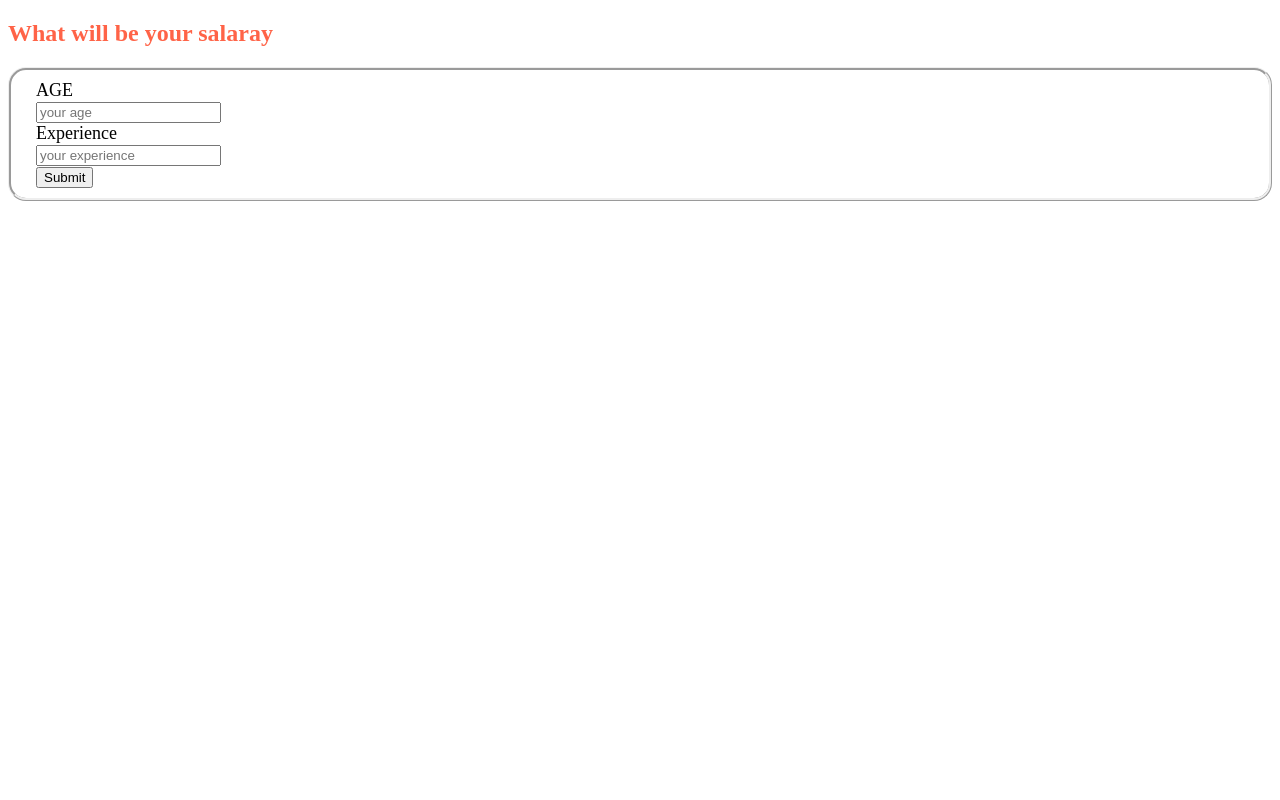
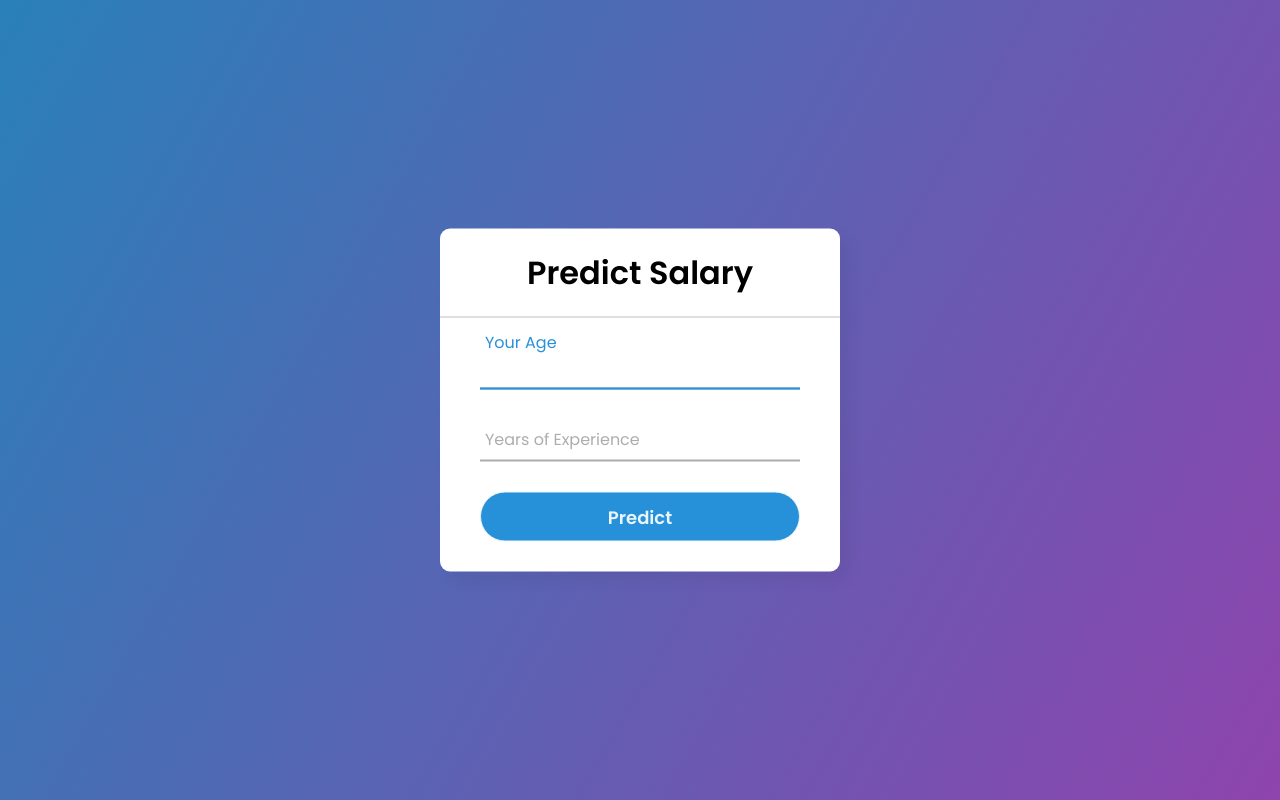
Before and after one commit to buggyprogrammer/Heroku-model-deployment, a Flask app: page / in a window 1280 px wide. Run offline with Flask 2, Linux system fonts and the light colour scheme; parts of the project's set-up code (start-up, migrations or seed data) failed here and were passed over.

Commit message:
improved css code

```diff
--- /dev/null
+++ b/static/style.css
@@ -0,0 +1,95 @@
+@import url("https://fonts.googleapis.com/css2?family=Noto+Sans:wght@700&family=Poppins:wght@400;500;600&display=swap");
+* {
+  margin: 0;
+  padding: 0;
+  box-sizing: border-box;
+  font-family: "Poppins", sans-serif;
+}
+body {
+  margin: 0;
+  padding: 0;
+  background: linear-gradient(120deg, #2980b9, #8e44ad);
+  height: 100vh;
+  overflow: hidden;
+}
+.center {
+  position: absolute;
+  top: 50%;
+  left: 50%;
+  transform: translate(-50%, -50%);
+  width: 400px;
+  background: white;
+  border-radius: 10px;
+  box-shadow: 10px 10px 15px rgba(0, 0, 0, 0.05);
+}
+.center h1 {
+  text-align: center;
+  padding: 20px 0;
+  border-bottom: 1px solid silver;
+}
+.center form {
+  padding: 0 40px;
+  box-sizing: border-box;
+}
+form .txt_field {
+  position: relative;
+  border-bottom: 2px solid #adadad;
+  margin: 30px 0;
+}
+.txt_field input {
+  width: 100%;
+  padding: 0 5px;
+  height: 40px;
+  font-size: 16px;
+  border: none;
+  background: none;
+  outline: none;
+}
+.txt_field label {
+  position: absolute;
+  top: 50%;
+  left: 5px;
+  color: #adadad;
+  transform: translateY(-50%);
+  font-size: 16px;
+  pointer-events: none;
+  transition: 0.5s;
+}
+.txt_field span::before {
+  content: "";
+  position: absolute;
+  top: 40px;
+  left: 0;
+  width: 0%;
+  height: 2px;
+  background: #2691d9;
+  transition: 0.5s;
+}
+.txt_field input:focus ~ label,
+.txt_field input:valid ~ label {
+  top: -5px;
+  color: #2691d9;
+}
+
+.txt_field input:focus ~ span::before,
+.txt_field input:valid ~ span::before {
+  width: 100%;
+}
+
+input[type="submit"] {
+  width: 100%;
+  height: 50px;
+  border: 1px solid;
+  background: #2691d9;
+  border-radius: 25px;
+  font-size: 18px;
+  color: #e9f4fb;
+  font-weight: 700;
+  cursor: pointer;
+  outline: none;
+  margin-bottom: 30px;
+}
+input[type="submit"]:hover {
+  border-color: #2691d9;
+  transition: 0.5s;
+}
--- a/templates/index.html
+++ b/templates/index.html
@@ -1,21 +1,27 @@
 <!DOCTYPE html>
-<html lang="en">
+<!-- Coding By CodingNepal - youtube.com/codingnepal -->
+<html lang="en" dir="ltr">
   <head>
-    <meta charset="UTF-8" />
-    <meta http-equiv="X-UA-Compatible" content="IE=edge" />
-    <meta name="viewport" content="width=device-width, initial-scale=1.0" />
-    <link rel="stylesheet" href="style.css" />
-    <title>Model Deployment</title>
+    <meta charset="utf-8" />
+    <title>Deployment</title>
+    <link rel="stylesheet" href="{{url_for('static', filename='style.css')}}" />
   </head>
   <body>
-    <h2 style="color: tomato">What will be your salaray</h2>
-    <form action="/predict" class="form" method="post">
-      <label for="age">AGE</label> <br />
-      <input type="text" name="age" id="age" placeholder="your age" /> <br />
-      <label for="exp">Experience</label> <br />
-      <input type="text" name="exp" id="exp" placeholder="your experience" />
-      <br />
-      <input type="submit" />
-    </form>
+    <div class="center">
+      <h1>Predict Salary</h1>
+      <form action="/predict" method="post">
+        <div class="txt_field">
+          <input type="text" id="age" name="age" />
+          <span></span>
+          <label for="age">Your Age</label>
+        </div>
+        <div class="txt_field">
+          <input type="text" required id="exp" name="exp" />
+          <span></span>
+          <label for="exp">Years of Experience</label>
+        </div>
+        <input type="submit" value="Predict" />
+      </form>
+    </div>
   </body>
 </html>
--- a/templates/style.css
+++ /dev/null
@@ -1,7 +0,0 @@
-.form {
-  font-size: 18px;
-  font-weight: 500;
-  border-style: ridge;
-  padding: 10px 25px;
-  border-radius: 1em;
-}
```
